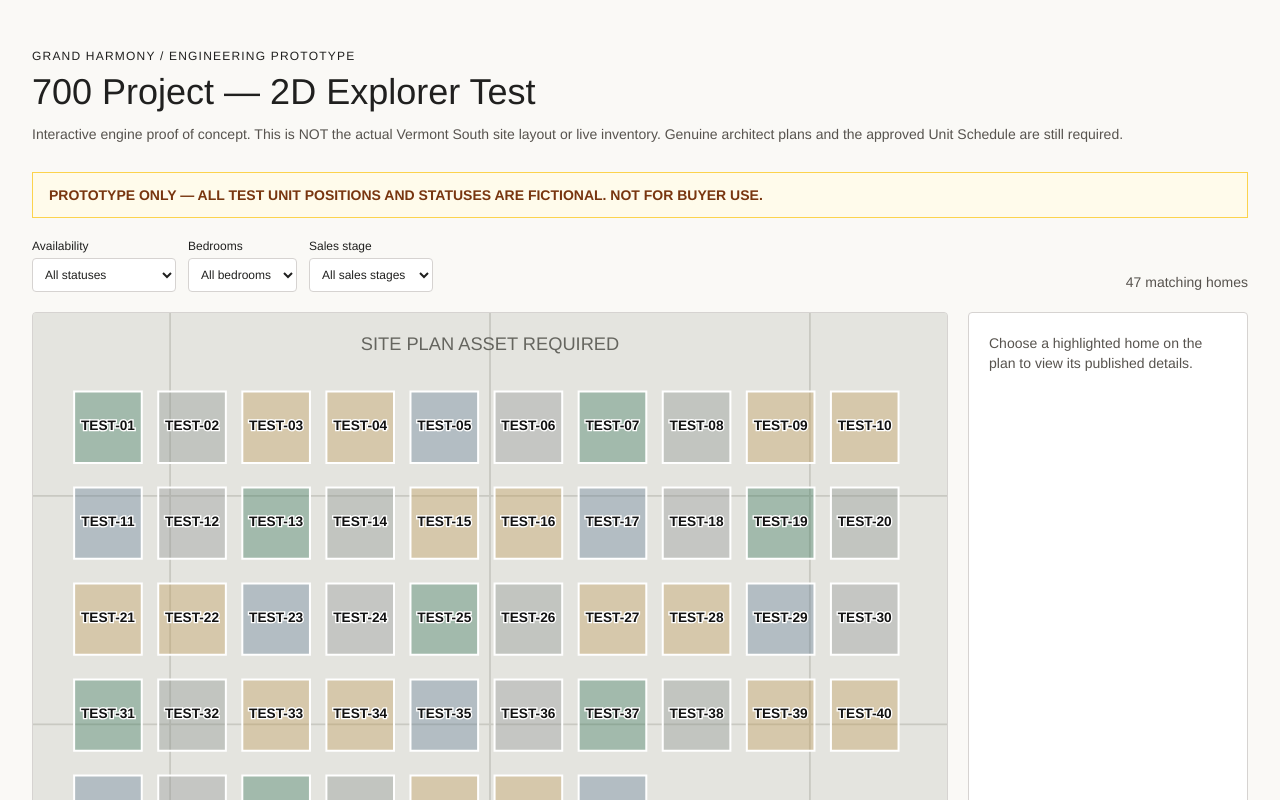
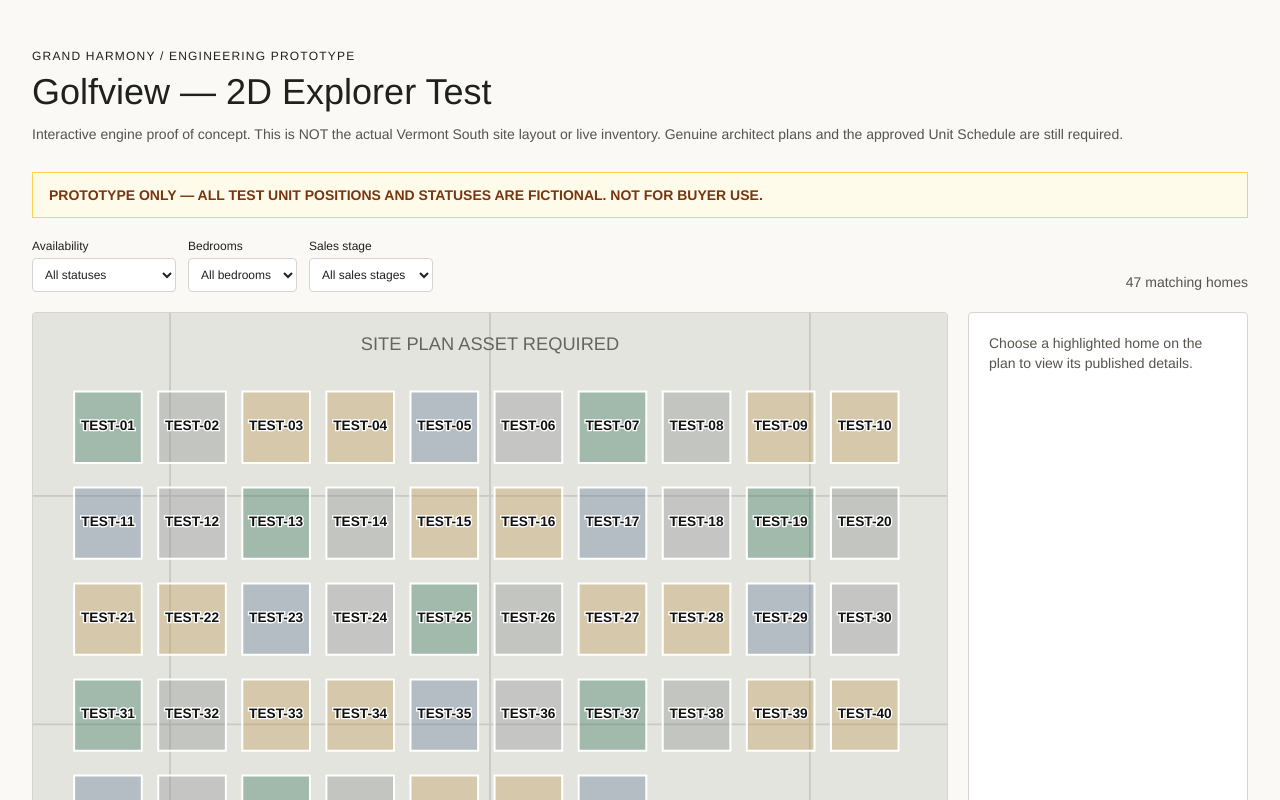
Before and after one commit to maxstillwell/grandharmony, a Next.js app: page /demo/700-explorer in a window 1280 px wide. Shown: the top 800 px of the page. Built offline with nearby package versions, Linux system fonts and the light colour scheme.

Commit message:
refactor(golfview): rename sales project references

```diff
--- a/app/demo/700-explorer/page.tsx
+++ b/app/demo/700-explorer/page.tsx
@@ -25,7 +25,7 @@ const testHotspots: UnitHotspot[] = testUnits.map((unit, index) => {
 });
 export default function PrototypePage() {
   return <main className="mx-auto min-h-screen max-w-7xl space-y-7 bg-[#faf9f6] px-4 py-12 text-[#20201f] sm:px-8">
-    <header><p className="text-xs uppercase tracking-widest">Grand Harmony / Engineering prototype</p><h1 className="mt-2 text-4xl">700 Project — 2D Explorer Test</h1><p className="mt-3 text-sm text-stone-600">Interactive engine proof of concept. This is NOT the actual Vermont South site layout or live inventory. Genuine architect plans and the approved Unit Schedule are still required.</p></header>
+    <header><p className="text-xs uppercase tracking-widest">Grand Harmony / Engineering prototype</p><h1 className="mt-2 text-4xl">Golfview — 2D Explorer Test</h1><p className="mt-3 text-sm text-stone-600">Interactive engine proof of concept. This is NOT the actual Vermont South site layout or live inventory. Genuine architect plans and the approved Unit Schedule are still required.</p></header>
     <SitePlanExplorer demo units={testUnits} hotspots={testHotspots} />
   </main>;
 }
```
